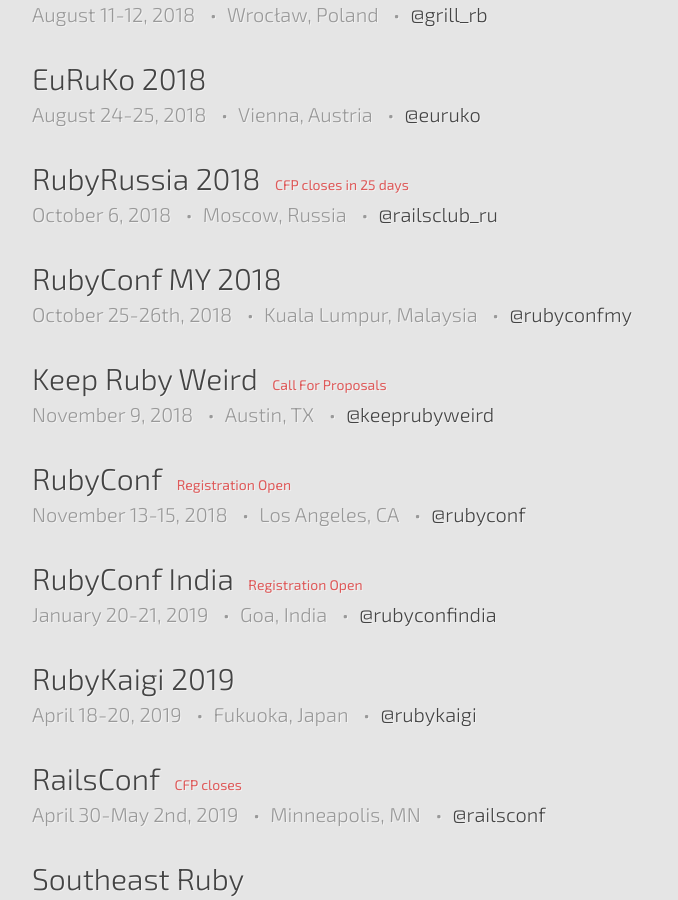
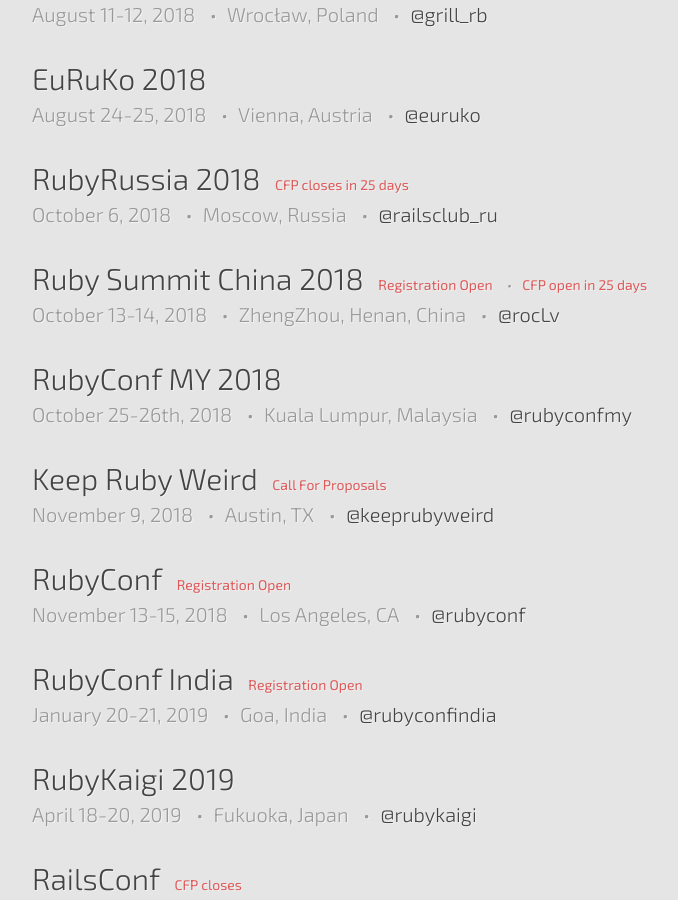
Before and after one commit to ruby-conferences/ruby-conferences.github.io, a Jekyll site: the page built from index.html, in a window 1280 px wide and 900 px high, scrolled down 702 px. Shown: the whole window, without its empty margins (208-886 px from the left). Built offline with Jekyll 4.4.1, drawn with Linux system fonts in a browser that asks for light colours.

Commit message:
Add Ruby Summit China 2018

```diff
--- a/_data/upcoming.yml
+++ b/_data/upcoming.yml
@@ -28,6 +28,15 @@
   twitter: railsclub_ru
   cfp_phrase: CFP closes
   cfp_date: "September 15, 2018"
+
+- name:  Ruby Summit China 2018
+  location: ZhengZhou, Henan, China
+  dates: "October 13-14, 2018"
+  url: http://rubysummit.cn/
+  twitter: rocLv
+  cfp_phrase: CFP open
+  cfp_date: "September 15, 2018"
+  reg_phrase: "Registration Open"
 
 - name: RubyConf MY 2018
   location: Kuala Lumpur, Malaysia
```
